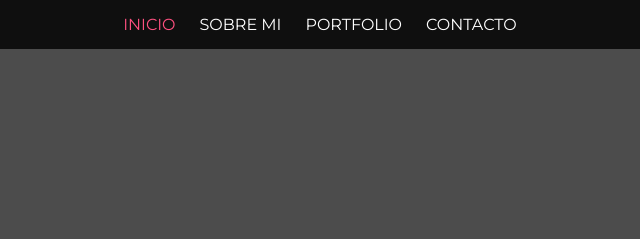
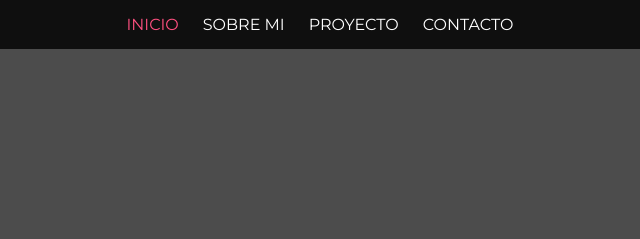
Before and after one commit to lucaslavallen/Portafolio, a plain HTML site: page index.html in a window 1280 px wide. Shown: the top 239 px of the page, 296-936 px from the left. Drawn offline with Linux system fonts and the light colour scheme.

Commit message:
cambio de nomre en barra de navegacion

```diff
--- a/index.html
+++ b/index.html
@@ -22,7 +22,7 @@
                         <ul id="links">
                             <li><a href="#inicio" class="seleccionado" onclick="seleccionar(this)">INICIO</a></li>
                             <li><a href="#sobremi" onclick="seleccionar(this)">SOBRE MI</a></li>
-                            <li><a href="#portfolio" onclick="seleccionar(this)">PORTFOLIO</a></li>
+                            <li><a href="#portfolio" onclick="seleccionar(this)">PROYECTO</a></li>
                             <li><a href="#contacto" onclick="seleccionar(this)">CONTACTO</a></li>
                         </ul>
                     </nav>
```
